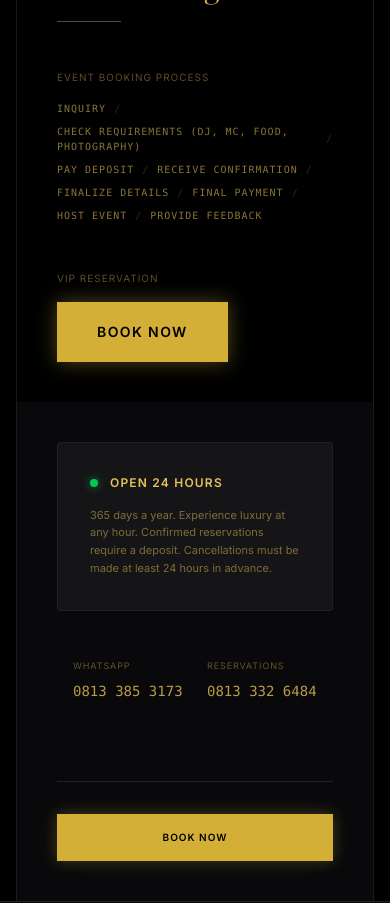
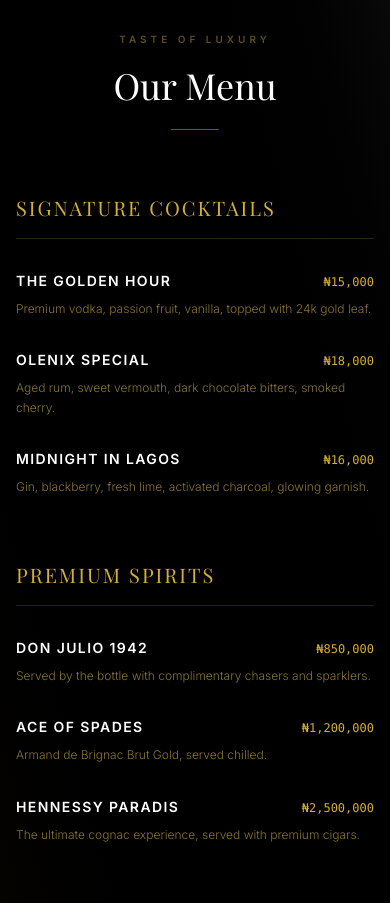
Before and after one commit to greatAdams01/olenix, a React (Vite) app: page / in a window 390 px wide. Shown: the part 5720-6623 px from the top of the page. Built offline with nearby package versions, Linux system fonts and the light colour scheme; no server answers; a web font is replaced by a local one.

Commit message:
feat: add new Menu component and integrate into navigation and main layout, while cleaning up reservations component.

```diff
--- a/src/App.tsx
+++ b/src/App.tsx
@@ -3,6 +3,7 @@
 import About from './components/About';
 import Features from './components/Features';
 import Entertainment from './components/Entertainment';
+import Menu from './components/Menu';
 import Reservations from './components/Reservations';
 import FAQ from './components/FAQ';
 import Footer from './components/Footer';
@@ -16,6 +17,7 @@
       <About />
       <Features />
       <Entertainment />
+      <Menu />
       <Reservations />
       <FAQ />
       <Footer />
--- /dev/null
+++ b/src/components/Menu.tsx
@@ -0,0 +1,73 @@
+import { motion } from 'motion/react';
+
+const menuItems = [
+  {
+    category: "Signature Cocktails",
+    items: [
+      { name: "The Golden Hour", price: "₦15,000", desc: "Premium vodka, passion fruit, vanilla, topped with 24k gold leaf." },
+      { name: "Olenix Special", price: "₦18,000", desc: "Aged rum, sweet vermouth, dark chocolate bitters, smoked cherry." },
+      { name: "Midnight in Lagos", price: "₦16,000", desc: "Gin, blackberry, fresh lime, activated charcoal, glowing garnish." }
+    ]
+  },
+  {
+    category: "Premium Spirits",
+    items: [
+      { name: "Don Julio 1942", price: "₦850,000", desc: "Served by the bottle with complimentary chasers and sparklers." },
+      { name: "Ace of Spades", price: "₦1,200,000", desc: "Armand de Brignac Brut Gold, served chilled." },
+      { name: "Hennessy Paradis", price: "₦2,500,000", desc: "The ultimate cognac experience, served with premium cigars." }
+    ]
+  },
+  {
+    category: "Gourmet Bites",
+    items: [
+      { name: "Truffle Fries", price: "₦12,000", desc: "Crispy fries tossed in white truffle oil and parmesan." },
+      { name: "Wagyu Sliders", price: "₦35,000", desc: "Three premium wagyu beef sliders with caramelized onions and gold sauce." },
+      { name: "Spicy Tiger Prawns", price: "₦28,000", desc: "Jumbo prawns tossed in our signature spicy garlic butter." }
+    ]
+  }
+];
+
+export default function Menu() {
+  return (
+    <section id="menu" className="py-24 bg-black bg-gradient-to-tr from-gold-500/10 via-black to-white/5 text-gold-400 px-4 md:px-12 border-t border-white/10">
+      <div className="max-w-[1280px] mx-auto">
+        <motion.div
+           initial={{ opacity: 0, y: 20 }}
+           whileInView={{ opacity: 1, y: 0 }}
+           viewport={{ once: true }}
+           className="text-center mb-16 md:mb-24"
+        >
+          <span className="text-[10px] uppercase tracking-[0.4em] font-semibold text-gold-400/40">Taste of Luxury</span>
+          <h2 className="text-4xl md:text-6xl font-serif text-white mt-4 mb-6">Our Menu</h2>
+          <div className="w-12 h-[1px] bg-gold-500/50 mx-auto" />
+        </motion.div>
+
+        <div className="grid grid-cols-1 md:grid-cols-2 lg:grid-cols-3 gap-16 lg:gap-8">
+          {menuItems.map((section, idx) => (
+            <motion.div
+              key={idx}
+              initial={{ opacity: 0, y: 20 }}
+              whileInView={{ opacity: 1, y: 0 }}
+              viewport={{ once: true }}
+              transition={{ delay: idx * 0.1 }}
+              className="flex flex-col gap-8"
+            >
+              <h3 className="text-xl font-serif text-gold-500 uppercase tracking-widest border-b border-gold-500/20 pb-4">{section.category}</h3>
+              <div className="flex flex-col gap-8">
+                {section.items.map((item, i) => (
+                  <div key={i} className="group">
+                    <div className="flex justify-between items-baseline mb-2">
+                      <h4 className="text-sm font-bold uppercase tracking-widest text-white group-hover:text-gold-400 transition-colors pr-4">{item.name}</h4>
+                      <span className="text-xs font-mono text-gold-500 shrink-0">{item.price}</span>
+                    </div>
+                    <p className="text-xs text-gold-400/60 font-light leading-relaxed">{item.desc}</p>
+                  </div>
+                ))}
+              </div>
+            </motion.div>
+          ))}
+        </div>
+      </div>
+    </section>
+  );
+}
--- a/src/components/Navbar.tsx
+++ b/src/components/Navbar.tsx
@@ -9,6 +9,7 @@
     { name: 'About', href: '#about' },
     { name: 'Experience', href: '#features' },
     { name: 'Entertainment', href: '#entertainment' },
+    { name: 'Menu', href: '#menu' },
     { name: 'Reservations', href: '#reservations' },
     { name: 'FAQ', href: '#faq' },
   ];
--- a/src/components/Reservations.tsx
+++ b/src/components/Reservations.tsx
@@ -79,16 +79,7 @@
               </p>
             </div>
 
-            <div className="grid grid-cols-2 gap-6 p-4">
-              <div className="flex flex-col">
-                <span className="text-[9px] uppercase tracking-widest text-gold-400/40 mb-2">WhatsApp</span>
-                <a href="https://wa.me/2348133853173" className="text-sm font-mono text-gold-400/80 hover:text-gold-400 transition-colors">0813 385 3173</a>
-              </div>
-              <div className="flex flex-col">
-                <span className="text-[9px] uppercase tracking-widest text-gold-400/40 mb-2">Reservations</span>
-                <a href="tel:+2348133264841" className="text-sm font-mono text-gold-400/80 hover:text-gold-400 transition-colors">0813 332 6484</a>
-              </div>
-            </div>
+
 
             <div className="mt-8 pt-8 border-t border-white/10 flex gap-4">
                <button
```
